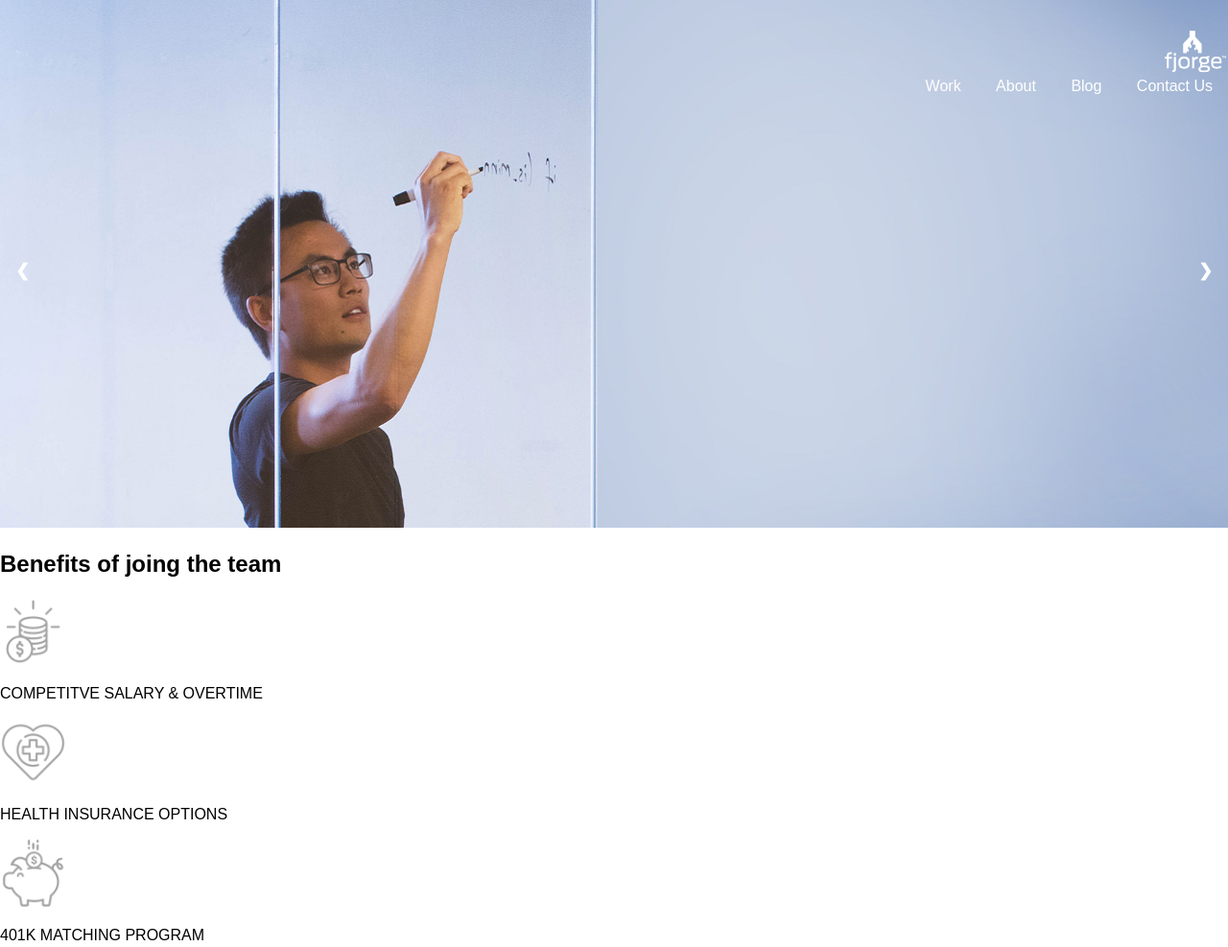
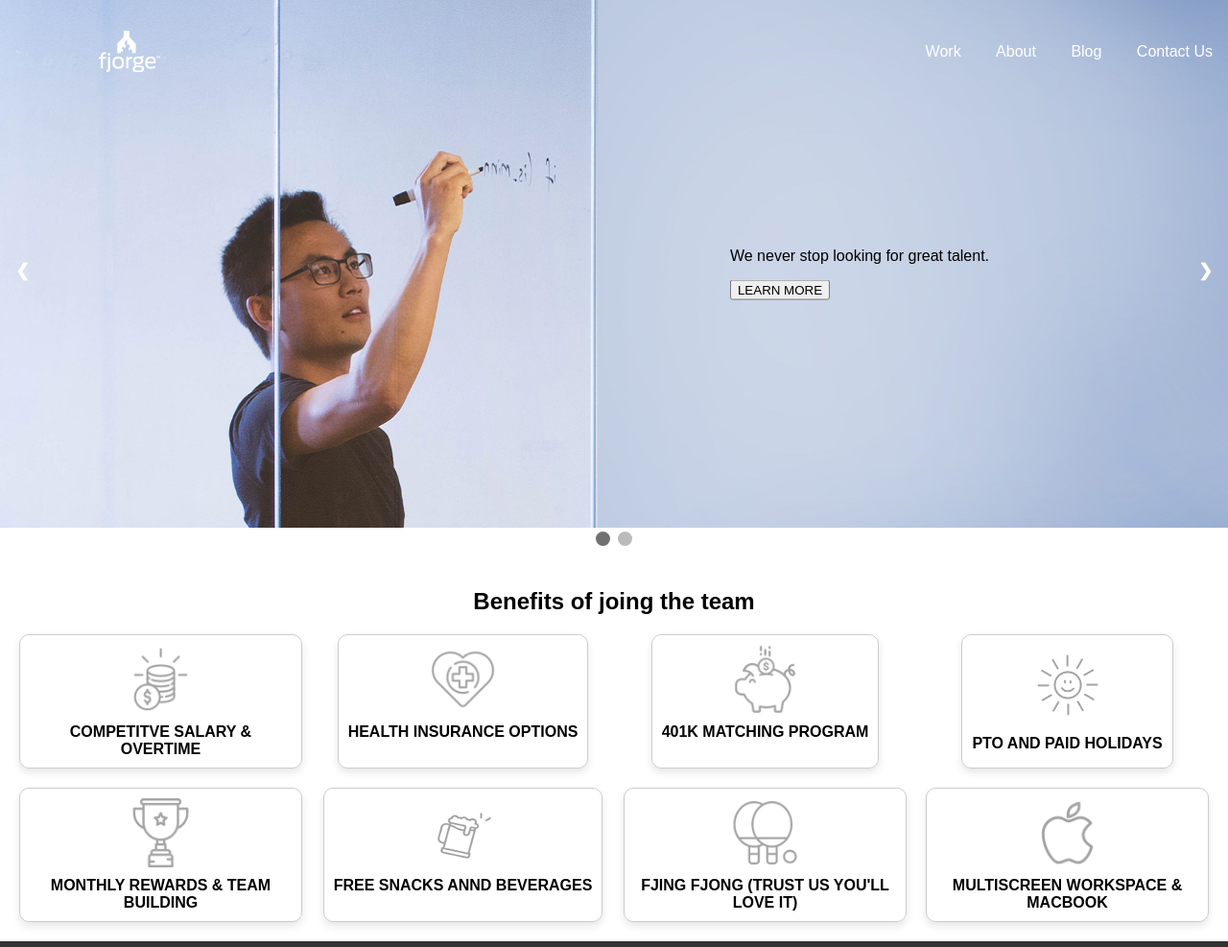
Before and after one commit to VincentSD/SideCodeTeam, a plain HTML site: page team-pages/fmsarp/index.html in a window 1280 px wide. Shown: the top 987 px of the page at 96% size. Drawn offline with Linux system fonts and the light colour scheme.

Commit message:
Added all HTML elements

```diff
--- a/team-pages/fmsarp/css/styles.css
+++ b/team-pages/fmsarp/css/styles.css
@@ -10,14 +10,21 @@ body, html {
 }
 
 #navbar {
-    position: fixed;
-    top: 0;
-    width: 100%;
-    z-index: 10;
-    padding: 30px 0;
-    transition: background 0.5s ease;
-    text-align: right;
+  position: absolute;
+  top: 0;
+  width: 100%;
+  z-index: 10;
+  padding: 30px 0;
+  transition: background 0.5s ease;
+  display: flex;
+  justify-content: space-between;
+  align-items: center;
+  margin-right: 100px;
+}
 
+.logo {
+  text-align: left;
+  margin-left: 100px; /* Adjust as needed */
 }
 
 nav ul {
@@ -45,6 +52,13 @@ nav ul li a:hover {
   max-width: 100%;
   position: relative;
   margin: auto;
+}
+
+.imagetext {
+  position: absolute;
+  top: 50%;
+  left: 70%;
+  transform: translate(-50%, -50%);
 }
 
 /* Hide the images by default */
@@ -90,6 +104,22 @@ nav ul li a:hover {
   text-align: center;
 }
 
+/* The dots/bullets/indicators */
+.dot {
+  cursor: pointer;
+  height: 15px;
+  width: 15px;
+  margin: 0 2px;
+  background-color: #bbb;
+  border-radius: 50%;
+  display: inline-block;
+  transition: background-color 0.6s ease;
+}
+
+.active, .dot:hover {
+  background-color: #717171;
+}
+
 /* Fading animation */
 .fade {
   animation-name: fade;
@@ -101,6 +131,45 @@ nav ul li a:hover {
   to {opacity: 1}
 }
 
+#about {
+  padding: 20px;
+  text-align: center;
+}
+
+#about h1 {
+  display: flex;
+  align-items: center;
+  justify-content: center;
+}
+
+.about-container {
+  display: grid;
+  grid-template-columns: repeat(4, 1fr);
+  gap: 20px;
+  justify-items: center;
+}
+
+.image-container {
+  display: flex;
+  flex-direction: column;
+  align-items: center;
+  padding: 10px;
+  border: 1px solid #ccc;
+  border-radius: 10px;
+  box-shadow: 0 4px 8px rgba(0,0,0,0.1);
+}
+
+.image-container img {
+  max-width: 100px; /* Adjust the size of the images as needed */
+  margin-bottom: 10px;
+}
+
+.image-container p {
+  margin: 0;
+  font-weight: bold;
+}
+
+
 footer {
     background-color: #333;
     color: #fff;
--- a/team-pages/fmsarp/index.html
+++ b/team-pages/fmsarp/index.html
@@ -25,6 +25,10 @@
             <!-- Full-width images with number and caption text -->
             <div class="mySlides fade">
                 <img src="image/slide-1.png" style="width:100%">
+                <div class="imagetext">
+                    <p>We never stop looking for great talent.</p>
+                    <button>LEARN MORE</button>
+                </div>
             </div>
 
             <div class="mySlides fade">
@@ -34,6 +38,11 @@
             <!-- Next and previous buttons -->
             <a class="prev" onclick="plusSlides(-1)">&#10094;</a>
             <a class="next" onclick="plusSlides(1)">&#10095;</a>
+            <!-- The dots/circles -->
+        </div>
+        <div style="text-align:center">
+            <span class="dot" onclick="currentSlide(1)"></span>
+            <span class="dot" onclick="currentSlide(2)"></span>
         </div>
     </section>
     <section id="about">
```
Also changed, not shown: team-pages/fmsarp/js/script.js (+15 -0 lines).
